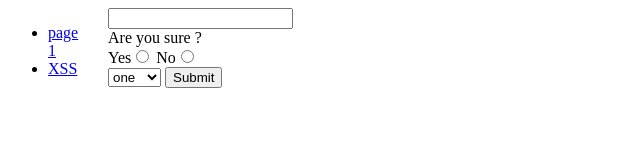
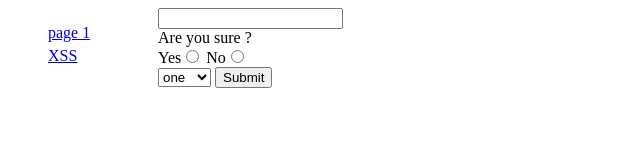
Before and after one commit to zomlik/Learn, a plain HTML site: page test_site/index.html in a window 1280 px wide. Shown: the whole page, without its empty margins (0-640 px from the left). Drawn offline with Linux system fonts and the light colour scheme.

Commit message:
css update

```diff
--- a/test_site/css/main.css
+++ b/test_site/css/main.css
@@ -1,11 +1,14 @@
 .block_menu{
-width:50px;
-margin-right:0px;
 position: absolute;
+width:100px;
 }
 .block1{
-    margin-left: 100px;
+    margin-left: 150px;
     margin-top: 0px;
     width: 200px;
     height: 150px;
 }
+li{
+    padding: 0px 0px 5px 0px;
+    list-style-type: none;
+}
```
